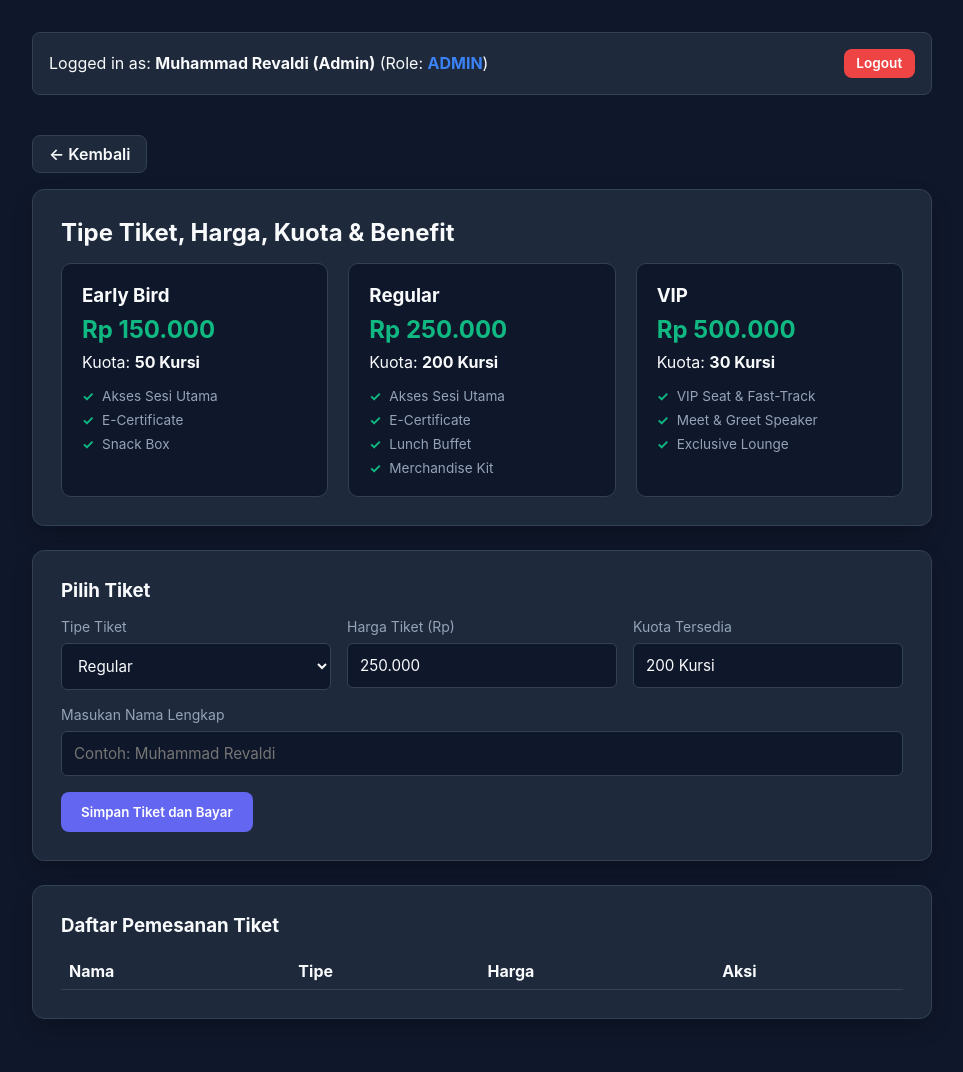
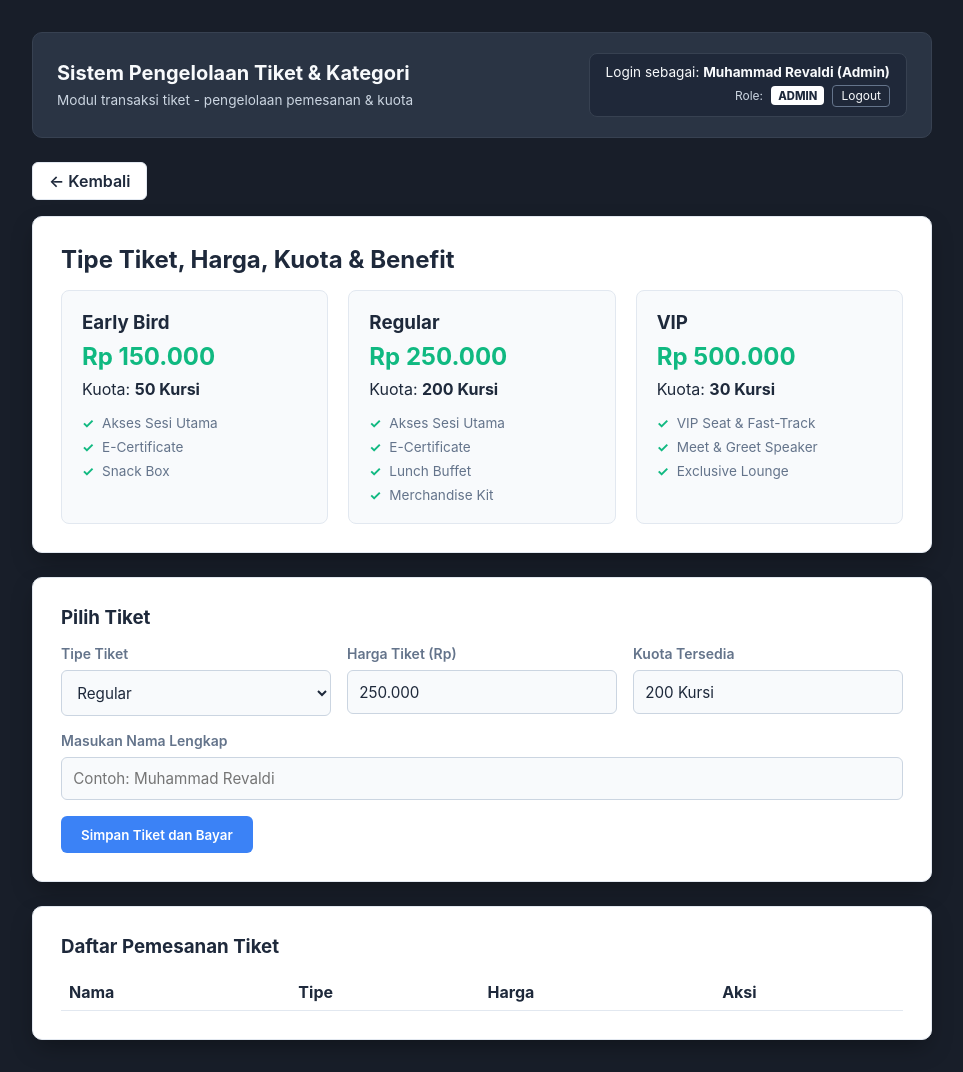
Before and after one commit to mrevaldiii/tiket-kategori-laravel, a Laravel app: template resources/views/kelola_tiket.blade.php in a window 1280 px wide. Shown: the whole page, without its empty margins (158-1121 px from the left). Before the commit the page ends 1019 px from the top, so only its background shows below. Run offline with Laravel 12, Linux system fonts and the light colour scheme; the template is opened without the code that fills it, so the values that code supplies are empty; a user stored in the database is signed in; data comes from the database, SQL or seed files in the repository.

Commit message:
Style: Update UI theme and layout

```diff
--- a/app/Models/User.php
+++ b/app/Models/User.php
@@ -18,10 +18,11 @@ class User extends Authenticatable
      *
      * @var list<string>
      */
-    protected $fillable = [
-        'name',
-        'email',
-        'password',
+   protected $fillable = [
+    'name',
+    'email',
+    'password',
+    'role',
     ];
 
     /**
--- a/public/style.css
+++ b/public/style.css
@@ -1,12 +1,13 @@
 :root {
-    --bg-main: #0f172a;
-    --card-bg: #1e293b;
-    --border-color: #334155;
-    --accent: #6366f1;
-    --accent-hover: #4f46e5;
-    --text-primary: #f8fafc;
-    --text-secondary: #94a3b8;
-    --success: #10b981;
+    --bg-main: #181e29;         /* Latar belakang halaman utama gelap */
+    --header-bg: #2a3444;       /* Warna navy gelap untuk header/navbar */
+    --card-bg: #ffffff;         /* Card konten utama berwarna putih */
+    --text-primary: #1e293b;    /* Teks gelap di atas card putih */
+    --text-secondary: #64748b;  /* Teks keterangan abu-abu */
+    --border-color: #e2e8f0;    /* Garis tepi card & tabel */
+    --accent: #3b82f6;          /* Tombol utama biru cerah */
+    --accent-hover: #2563eb;    /* Tombol biru saat diarahkan kursor */
+    --success: #10b981;         /* Warna hijau harga & centang */
 }
 
 * {
@@ -33,12 +34,26 @@ body {
     gap: 1.5rem;
 }
 
+/* Header / Navbar Identitas Gelap Navy */
+.navbar-dark {
+    background: var(--header-bg);
+    color: #f8fafc;
+    padding: 1.25rem 1.5rem;
+    border-radius: 10px;
+    display: flex;
+    justify-content: space-between;
+    align-items: center;
+    border: 1px solid #374151;
+}
+
+/* Card Utama Putih */
 .card {
     background: var(--card-bg);
     border: 1px solid var(--border-color);
-    border-radius: 12px;
+    border-radius: 10px;
     padding: 1.75rem;
-    box-shadow: 0 10px 25px -5px rgba(0, 0, 0, 0.3);
+    box-shadow: 0 10px 25px -5px rgba(0, 0, 0, 0.35);
+    color: var(--text-primary);
 }
 
 .profile-header {
@@ -70,10 +85,10 @@ body {
     display: grid;
     grid-template-columns: repeat(auto-fit, minmax(130px, 1fr));
     gap: 1rem;
-    background: rgba(15, 23, 42, 0.4);
+    background: #f8fafc;
     padding: 1rem;
     border-radius: 8px;
-    border: 1px solid rgba(255, 255, 255, 0.05);
+    border: 1px solid var(--border-color);
 }
 
 .info-item label {
@@ -128,9 +144,9 @@ body {
     align-items: center;
     justify-content: center;
     background-color: var(--accent);
-    color: white;
-    padding: 0.75rem 1.25rem;
-    border-radius: 8px;
+    color: #ffffff;
+    padding: 0.65rem 1.25rem;
+    border-radius: 6px;
     text-decoration: none;
     font-weight: 600;
     border: none;
@@ -184,13 +173,14 @@ body {
 .form-group label {
     font-size: 0.875rem;
     color: var(--text-secondary);
+    font-weight: 600;
 }
 
 .form-control {
-    background: var(--bg-main);
-    border: 1px solid var(--border-color);
+    background: #f8fafc;
+    border: 1px solid #cbd5e1;
     border-radius: 6px;
-    padding: 0.75rem;
+    padding: 0.7rem;
     color: var(--text-primary);
     font-size: 0.95rem;
 }
@@ -213,9 +204,9 @@ select.form-control option {
 }
 
 .ticket-card {
-    background: var(--bg-main);
+    background: #f8fafc;
     border: 1px solid var(--border-color);
-    border-radius: 10px;
+    border-radius: 8px;
     padding: 1.25rem;
     display: flex;
     flex-direction: column;
--- a/resources/views/kelola_tiket.blade.php
+++ b/resources/views/kelola_tiket.blade.php
@@ -8,20 +8,32 @@
 </head>
 <body>
     <div class="container">
-        <!-- 1. NAVBAR IDENTITAS USER & LOGOUT -->
-        <div style="display: flex; justify-content: space-between; align-items: center; background: var(--card-bg); padding: 1rem; border-radius: 8px; margin-bottom: 1rem; border: 1px solid var(--border-color);">
-            <div style="color: var(--text-primary);">
-                Logged in as: <strong>{{ auth()->user()->name }}</strong> (Role: <span style="text-transform: uppercase; color: #3b82f6; font-weight: bold;">{{ auth()->user()->role }}</span>)
+        <!-- 1. NAVBAR GELAP NAVY SEPERTI CONTOH -->
+        <div class="navbar-dark">
+            <div>
+                <h2 style="font-size: 1.25rem; margin-bottom: 0.25rem;">Sistem Pengelolaan Tiket & Kategori</h2>
+                <span style="font-size: 0.85rem; color: #cbd5e1;">Modul transaksi tiket - pengelolaan pemesanan & kuota</span>
             </div>
-            <form action="{{ route('logout') }}" method="POST" style="margin: 0;">
-                @csrf
-                <button type="submit" class="btn" style="background: #ef4444; padding: 0.4rem 0.8rem; font-size: 0.85rem;">Logout</button>
-            </form>
+            <div style="text-align: right; background: rgba(15, 23, 42, 0.4); padding: 0.6rem 1rem; border-radius: 8px; border: 1px solid #374151;">
+                <div style="font-size: 0.85rem; margin-bottom: 0.3rem;">
+                    Login sebagai: <strong>{{ auth()->user()->name }}</strong>
+                </div>
+                <div style="display: flex; align-items: center; justify-content: flex-end; gap: 0.5rem;">
+                    <span style="font-size: 0.75rem; color: #cbd5e1;">Role:</span>
+                    <span style="background: #ffffff; color: #1e293b; font-size: 0.7rem; font-weight: 800; padding: 0.15rem 0.45rem; border-radius: 4px; text-transform: uppercase;">
+                        {{ auth()->user()->role }}
+                    </span>
+                    <form action="{{ route('logout') }}" method="POST" style="margin: 0;">
+                        @csrf
+                        <button type="submit" style="background: transparent; border: 1px solid #64748b; color: #f8fafc; padding: 0.15rem 0.5rem; border-radius: 4px; font-size: 0.75rem; cursor: pointer;">Logout</button>
+                    </form>
+                </div>
+            </div>
         </div>
 
         <div style="margin-bottom: -0.5rem;">
             <a href="{{ route('home') }}" class="btn" style="background: var(--card-bg); border: 1px solid var(--border-color); color: var(--text-primary); padding: 0.5rem 1rem;">
-                &larr; Kembali
+                ← Kembali
             </a>
         </div>
 
```
Also changed, not shown: other parts of public/style.css (+5 -30 lines), resources/views/index.blade.php (+24 -11 lines).
